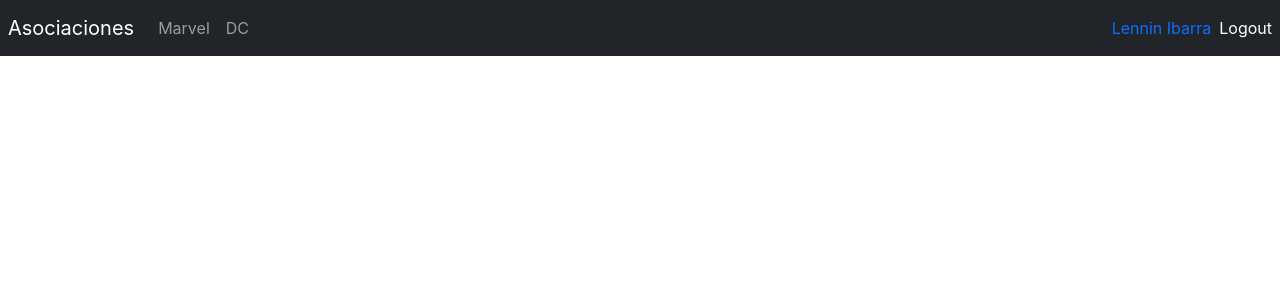
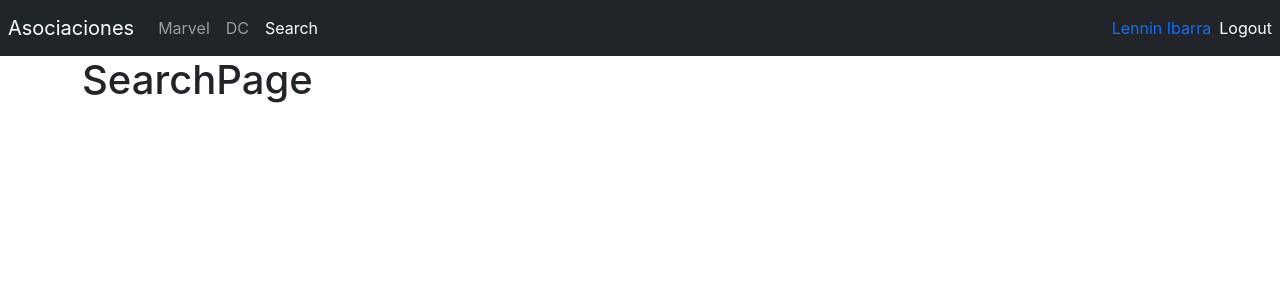
Before and after one commit to lenninIbarrraGonzalez/heroes-typescript, a React (Create React App) app: page /search in a window 1280 px wide. Shown: the top 300 px of the page. Built offline with nearby package versions, Linux system fonts and the light colour scheme.

Commit message:
feature/creando un archivo de rutas para el login

```diff
--- a/src/heroes/index.ts
+++ b/src/heroes/index.ts
@@ -1 +1,2 @@
 export * from './pages';
+export * from './routes';
--- /dev/null
+++ b/src/heroes/pages/HeroPage.tsx
@@ -0,0 +1,3 @@
+export const HeroPage = () => {
+  return <h1>HeroPage</h1>;
+};
--- /dev/null
+++ b/src/heroes/pages/SearchPage.tsx
@@ -0,0 +1,3 @@
+export const SearchPage = () => {
+  return <h1>SearchPage</h1>;
+};
--- a/src/heroes/pages/index.ts
+++ b/src/heroes/pages/index.ts
@@ -1,2 +1,4 @@
 export * from './MarvelPage';
 export * from './DcPage';
+export * from './HeroPage';
+export * from './SearchPage';
--- /dev/null
+++ b/src/heroes/routes/HeroesRoutes.tsx
@@ -0,0 +1,21 @@
+import { Navigate, Route, Routes } from 'react-router-dom';
+import { Navbar } from '../../ui';
+import { DcPage, HeroPage, MarvelPage, SearchPage } from '../pages';
+
+export const HeroesRoutes = () => {
+  return (
+    <>
+      <Navbar />
+      <div className="container">
+        <Routes>
+          <Route path="marvel" element={<MarvelPage />} />
+          <Route path="dc" element={<DcPage />} />
+          <Route path="search" element={<SearchPage />} />
+          <Route path="hero" element={<HeroPage />} />
+
+          <Route path="/" element={<Navigate to="/marvel" />} />
+        </Routes>
+      </div>
+    </>
+  );
+};
--- /dev/null
+++ b/src/heroes/routes/index.ts
@@ -0,0 +1 @@
+export * from './HeroesRoutes';
--- a/src/router/AppRoutes.tsx
+++ b/src/router/AppRoutes.tsx
@@ -1,19 +1,14 @@
-import { Navigate, Route, Routes } from 'react-router-dom';
-import { MarvelPage, DcPage } from '../heroes';
+import { Route, Routes } from 'react-router-dom';
 import { LoginPage } from '../auth';
 import { Navbar } from '../ui';
+import { HeroesRoutes } from '../heroes';
 
 export const AppRoutes = () => {
   return (
     <>
-      <Navbar />
-
       <Routes>
-        <Route path="marvel" element={<MarvelPage />} />
-        <Route path="dc" element={<DcPage />} />
         <Route path="login" element={<LoginPage />} />
-
-        <Route path="/" element={<Navigate to="/marvel" />} />
+        <Route path="/*" element={<HeroesRoutes />} />
       </Routes>
     </>
   );
--- a/src/ui/componentes/Navbar.tsx
+++ b/src/ui/componentes/Navbar.tsx
@@ -27,6 +27,15 @@
           >
             DC
           </NavLink>
+
+          <NavLink
+            className={({ isActive }) =>
+              `nav-item nav-link ${isActive ? 'active' : ''}`
+            }
+            to="/search"
+          >
+            Search
+          </NavLink>
         </div>
       </div>
 
```
